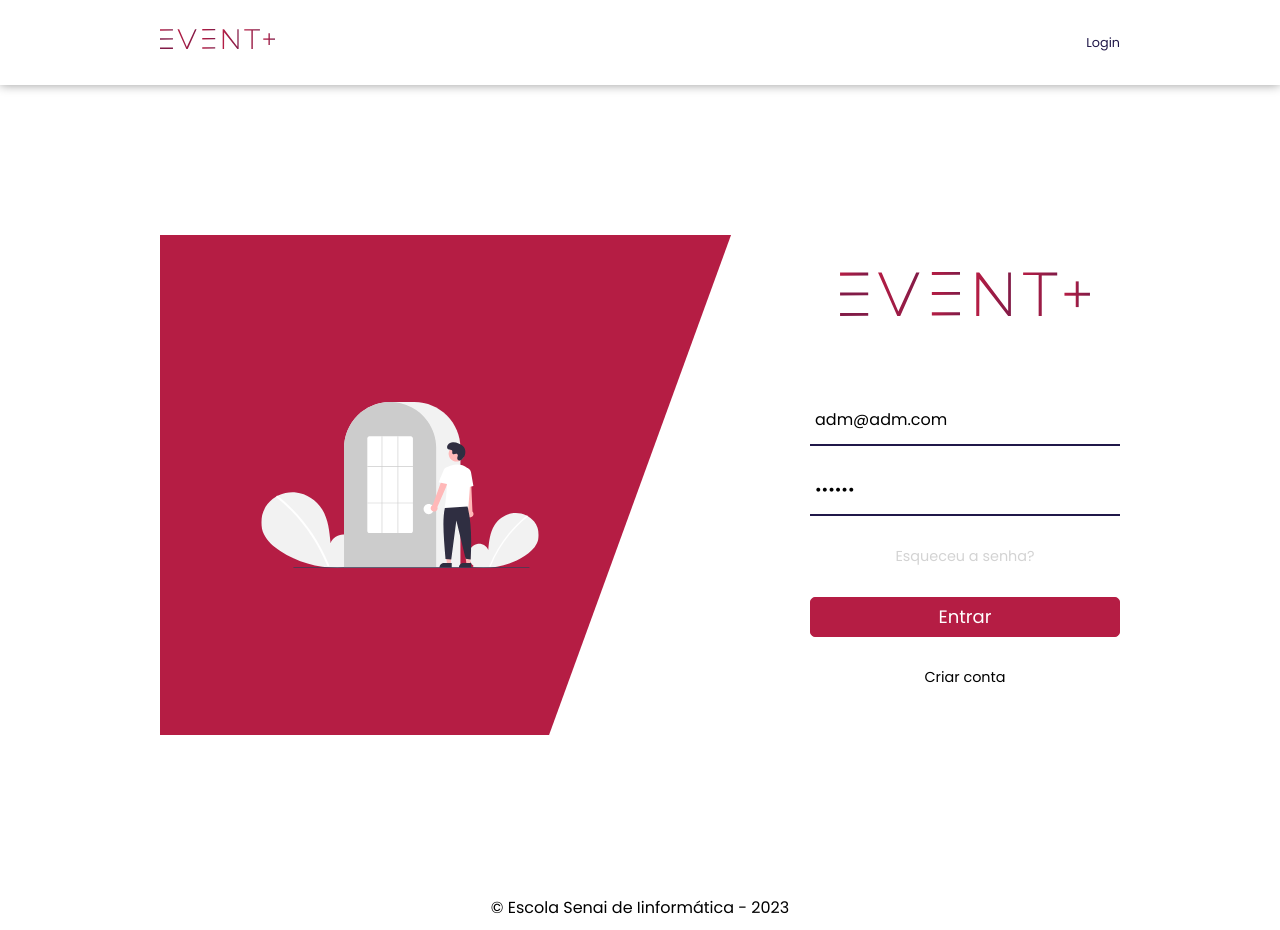
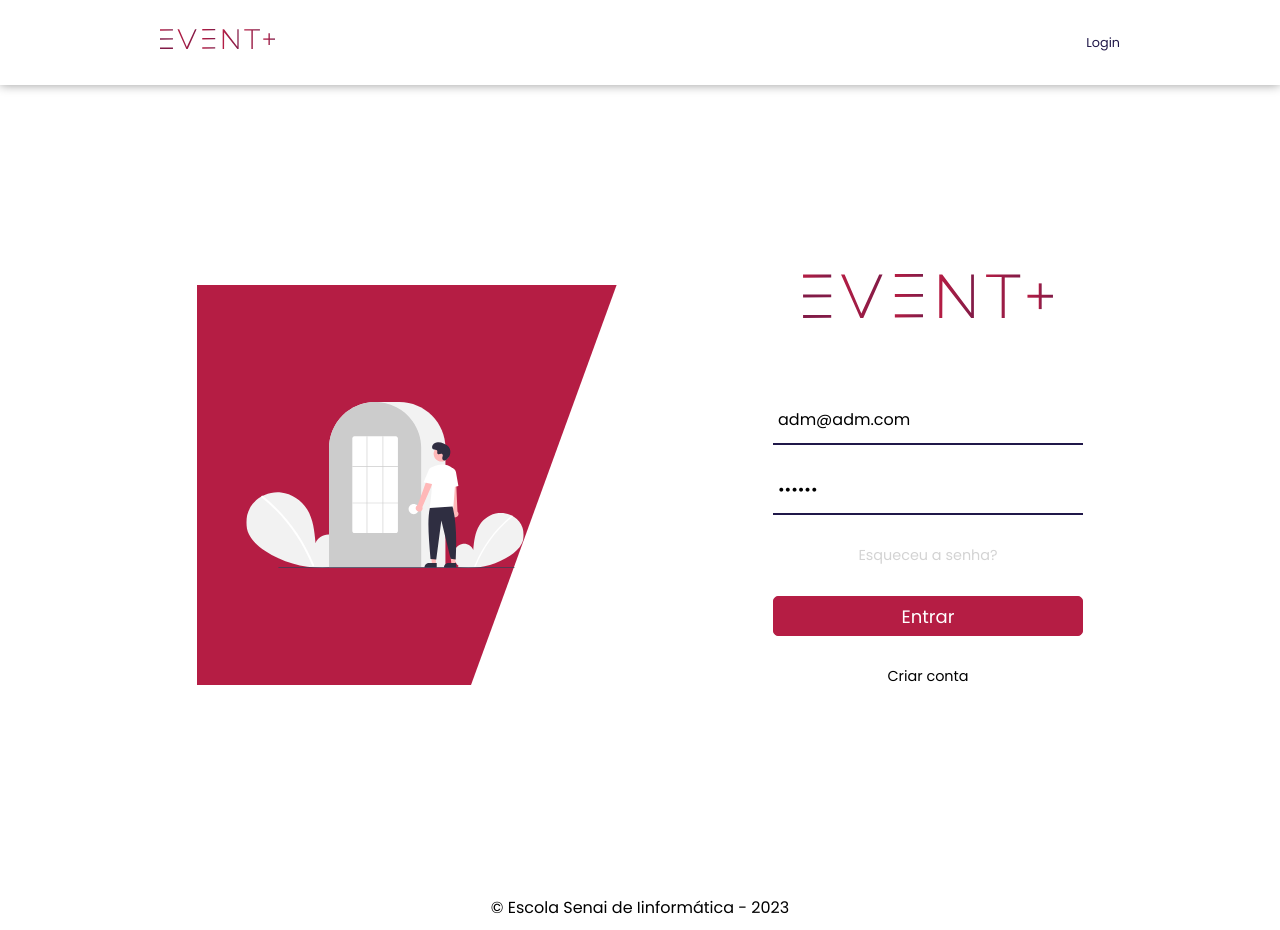
Before and after one commit to Filipe-Gois/eventplus-finalizado, a React (Create React App) app: page /login in a window 1280 px wide. Built offline with nearby package versions, Linux system fonts and the light colour scheme; the HTML template or start-up script is replaced by a standard one.

Commit message:
correção do html de login e alteração no css

```diff
--- a/src/components/Container/Container.css
+++ b/src/components/Container/Container.css
@@ -7,8 +7,8 @@
 }
 
 .container-login {
-  width: 100vw;
-  height: 100vh;
+  width: 100%;
+  height: 100%;
   max-width: 768;
   margin: 0 auto;
   display: flex;
--- a/src/pages/LoginPage/LoginPage.css
+++ b/src/pages/LoginPage/LoginPage.css
@@ -31,7 +31,6 @@
 .frm-login {
   width: 85vw;
   height: 80vh;
-
   display: flex;
   flex-direction: column;
   justify-content: space-around;
@@ -42,7 +41,16 @@
   display: flex;
   justify-content: center;
   align-items: center;
-  margin: 0 auto;
+  height: 100vh;
+  margin-top: 50px;
+}
+
+.login-box {
+  width: 100%;
+  height: 100%;
+  display: flex;
+  /* align-items: center; */
+  justify-content: center;
 }
 
 .login__illustration {
@@ -66,7 +74,6 @@
 
 .frm-login__entry::placeholder {
   color: lightgrey;
-
 }
 
 /* .focus-input {
@@ -136,6 +143,9 @@
   color: #000;
 }
 @media screen and (min-width: 450px) {
+  .login-box {
+    align-items: center;
+  }
   .frm-login__logo {
     width: 60%;
     max-height: 60%;
@@ -145,24 +155,27 @@
   .login {
     position: relative;
     z-index: 1;
-    width: 992px;
-    height: 500px;
+    width: 100%;
+    max-height: 100%;
     margin: 0 auto;
     justify-content: space-between;
     /* border: 1px solid red; */
+    /* margin-top: calc(10vh) !important; */
   }
   .ilustrator-brox {
     display: block;
   }
   .login__illustration {
-    display: block;
+    display: flex;
+    align-self: center;
     position: relative;
     top: 0;
     left: 0;
-    width: 60%;
-    height: 100%;
+    width: 60% !important;
+    height: 50%;
     overflow: hidden;
     /* border: 2px solid black; */
+    /* background-color: var(--color-red); */
   }
 
   .login__illustration-rotate {
@@ -171,7 +184,8 @@
     left: -204px;
     z-index: 2;
     transform: rotate(20deg);
-    width: 120%;
+    width: 100%;
+    max-width: 1000px;
     height: 180%;
     /* background-color: rgba(181, 29, 68, 0.3); */
     background-color: var(--color-red);
@@ -180,8 +194,10 @@
   .login-illustrator {
     position: absolute;
     top: calc(50% - (166px / 2));
-    left: 80px;
+    /* left: calc(50% - 40%); */
+    left: calc(50% - 260px);
     z-index: 3;
+    /* width: 100%; */
     width: 320px;
     height: 166px;
   }
@@ -192,7 +208,7 @@
 
   .frm-login {
     max-width: 310px;
-    height: 95%;
+    height: 470px;
     /* border: 1px solid red; */
   }
   .frm-login__logo {
--- a/src/pages/LoginPage/LoginPage.jsx
+++ b/src/pages/LoginPage/LoginPage.jsx
@@ -53,8 +53,9 @@ const LoginPage = () => {
   }
   return (
     <MainContent>
-      <Container addtionalClass="container-login">
       <section className="login">
+        <Container>
+          <div className="login-box">
             <div className="login__illustration">
               <div className="login__illustration-rotate"></div>
               <ImageIllustrator
@@ -124,8 +125,9 @@ const LoginPage = () => {
                 </Link>
               </form>
             </div>
+          </div>
+        </Container>
       </section>
-      </Container>
     </MainContent>
   );
 };
```
Lines whose indentation alone changed are shown as unchanged.
